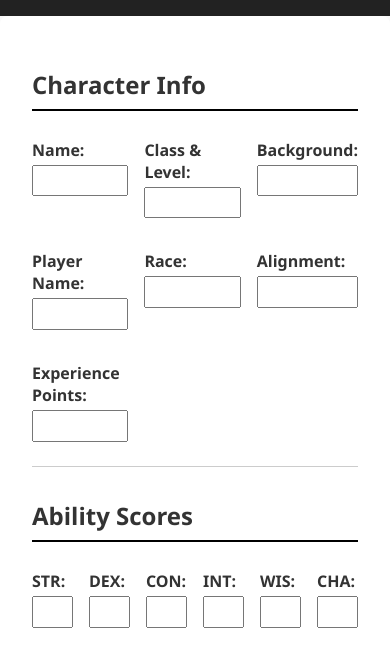
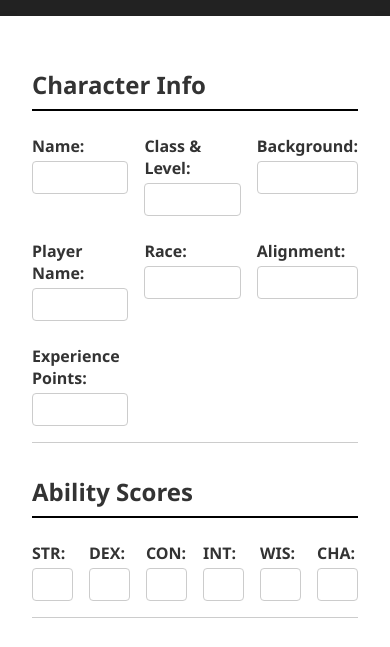
Before and after one commit to fooliosfoo/DnD, a plain HTML site: page index.html in a window 390 px wide. Shown: the part 145-792 px from the top of the page. Drawn offline with Linux system fonts and the light colour scheme.

Commit message:
Update style.css

```diff
--- a/style.css
+++ b/style.css
@@ -1,46 +1,96 @@
+/* style.css - Styling for D&D Character Sheet */
+
 body {
   font-family: 'Segoe UI', sans-serif;
-  background: #f2f2f2;
+  margin: 0;
+  padding: 0;
+  background-color: #f9f9f9;
   color: #333;
-  margin: 0;
+}
+
+header,
+footer {
+  background-color: #222;
+  color: #fff;
+  text-align: center;
   padding: 1rem;
 }
 
-header, footer {
-  text-align: center;
-  padding: 1rem;
-  background: #222;
-  color: white;
+main {
+  max-width: 960px;
+  margin: auto;
+  padding: 2rem;
+  background: #fff;
+  box-shadow: 0 4px 10px rgba(0, 0, 0, 0.1);
 }
 
-main {
-  max-width: 900px;
-  margin: auto;
-  background: white;
-  padding: 1rem;
-  border-radius: 8px;
+section {
+  margin-bottom: 2rem;
+  border-bottom: 1px solid #ccc;
+  padding-bottom: 1rem;
 }
 
 h2 {
-  border-bottom: 2px solid #ccc;
+  border-bottom: 2px solid #000;
   padding-bottom: 0.5rem;
+  margin-bottom: 1rem;
 }
 
 label {
   display: block;
-  margin: 0.5rem 0;
+  font-weight: bold;
+  margin-top: 0.5rem;
 }
 
-input[type="text"],
-input[type="number"] {
-  padding: 0.4rem;
+input,
+textarea {
   width: 100%;
-  max-width: 300px;
+  padding: 0.5rem;
   margin-top: 0.25rem;
+  border: 1px solid #ccc;
+  border-radius: 4px;
+  box-sizing: border-box;
 }
 
-.abilities {
-  display: flex;
+textarea {
+  resize: vertical;
+}
+
+ul {
+  list-style: none;
+  padding: 0;
+}
+
+ul li {
+  margin: 0.25rem 0;
+}
+
+.grid {
+  display: grid;
   gap: 1rem;
-  flex-wrap: wrap;
 }
+
+.grid-2 {
+  grid-template-columns: repeat(2, 1fr);
+}
+
+.grid-3 {
+  grid-template-columns: repeat(3, 1fr);
+}
+
+.grid-5 {
+  grid-template-columns: repeat(5, 1fr);
+}
+
+.grid-6 {
+  grid-template-columns: repeat(6, 1fr);
+}
+
+@media (max-width: 768px) {
+  .grid-2,
+  .grid-3,
+  .grid-5,
+  .grid-6 {
+    grid-template-columns: 1fr;
+  }
+}
```
